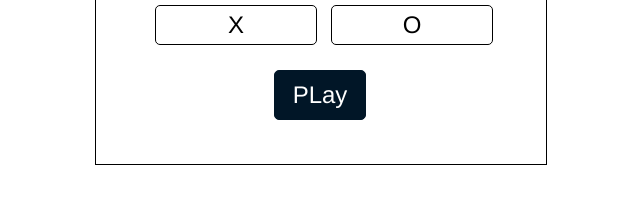
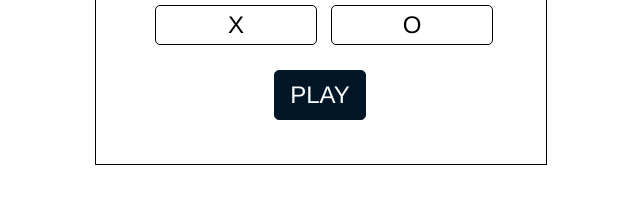
Before and after one commit to 3willows/Tic-Tac-Toe-JS, a plain HTML site: page index.html in a window 1280 px wide. Shown: the part 312-516 px from the top of the page, 320-960 px from the left. Drawn offline with Linux system fonts and the light colour scheme.

Commit message:
Uppercase the PLAY button

```diff
--- a/index.html
+++ b/index.html
@@ -19,7 +19,7 @@
             <h2>Symbol</h2>
             <div class="x">X</div>
             <div class="o">O</div>
-            <div class="play">PLay</div>
+            <div class="play">PLAY</div>
         </div>
         <div class="gameover hide"></div>
     </div>
```
